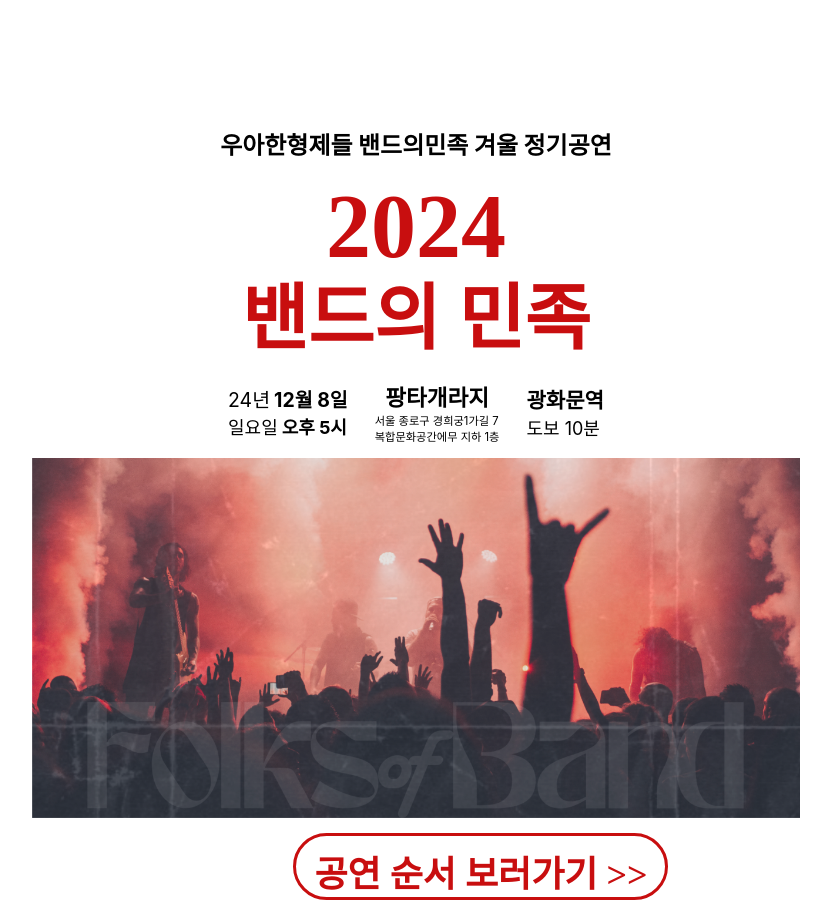
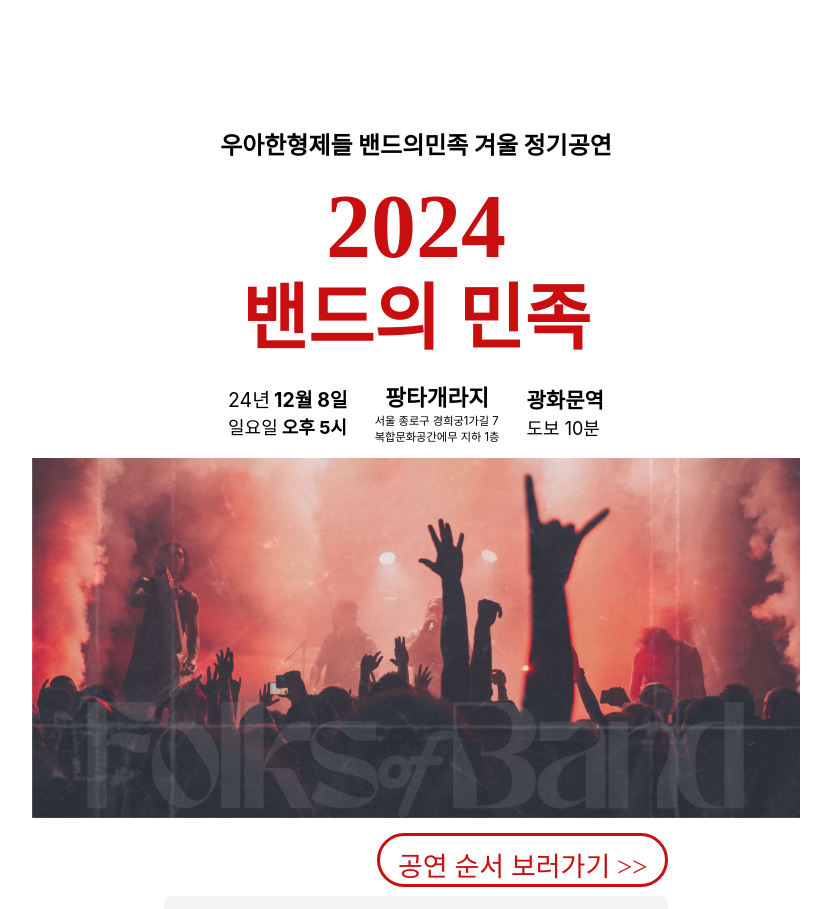
Before and after one commit to sshrik/band-web, a React (Vite) app: page / in a window 1280 px wide. Shown: the top 909 px of the page, without its empty margins (224-1055 px from the left). Built offline with nearby package versions, Linux system fonts and the light colour scheme; a web font is replaced by a local one.

Commit message:
feat: 메인 버튼 크기 조절

```diff
--- a/src/components/display/OutlineContainer.tsx
+++ b/src/components/display/OutlineContainer.tsx
@@ -6,11 +6,14 @@ type OutlineContainerProps = {
   border?: number;
   title: string;
   style?: React.CSSProperties;
+  styles?: {
+    header?: React.CSSProperties;
+  };
   onClick?: () => void;
 };
 
 const OutlineContainer: React.FC<OutlineContainerProps> = (props) => {
-  const { border = 1, title, style, onClick } = props;
+  const { border = 1, title, style, styles: { header } = {}, onClick } = props;
 
   return (
     <Group
@@ -22,7 +25,10 @@ const OutlineContainer: React.FC<OutlineContainerProps> = (props) => {
         fontWeight: 400,
       }}
     >
-      <Header $ff="jiugae" style={{ color: red, marginBottom: "-0.5rem" }}>
+      <Header
+        $ff="jiugae"
+        style={{ ...header, color: red, marginBottom: "-0.5rem" }}
+      >
         {title}
       </Header>
     </Group>
--- a/src/index.css
+++ b/src/index.css
@@ -10,6 +10,12 @@
 
 :root {
   font-size: 16px;
+}
+
+@media (min-width: 0px) {
+  :root {
+    font-size: 12px;
+  }
 }
 
 @media (min-width: 320px) {
--- a/src/pages/MainPage.tsx
+++ b/src/pages/MainPage.tsx
@@ -34,6 +34,13 @@ const MainPage: React.FC = () => {
             border={3}
             title="공연 순서 보러가기 >>"
             onClick={navigateToTimetable}
+            styles={{
+              header: {
+                fontSize: "1.5rem",
+                fontWeight: 400,
+                marginBottom: "-0.75rem",
+              },
+            }}
             style={{ padding: "0.5rem 1rem" }}
           />
         </Flex>
```
